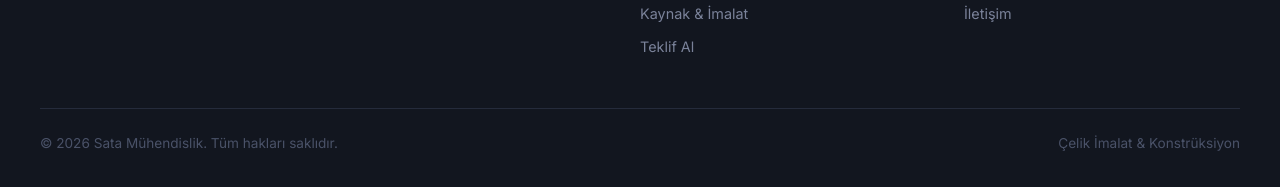
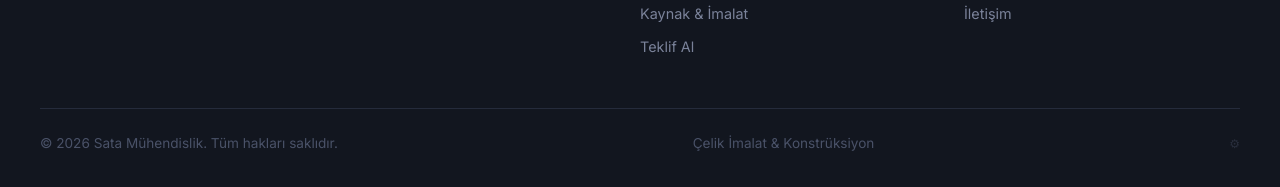
Before and after one commit to erberkay/sata-m-hendislik, a website: page docs/index.html in a window 1280 px wide. Shown: the part 5356-5543 px from the top of the page. Drawn offline with Linux system fonts and the light colour scheme.

Commit message:
Add discreet admin link to footer

```diff
--- a/docs/index.html
+++ b/docs/index.html
@@ -365,6 +365,7 @@
   <div class="footer-bottom">
     <span>© 2026 Sata Mühendislik. Tüm hakları saklıdır.</span>
     <span>Çelik İmalat & Konstrüksiyon</span>
+    <a href="admin.html" style="color:var(--text-dim);font-size:0.75rem;text-decoration:none;opacity:0.4;" title="Admin">⚙</a>
   </div>
 </footer>
 
```
